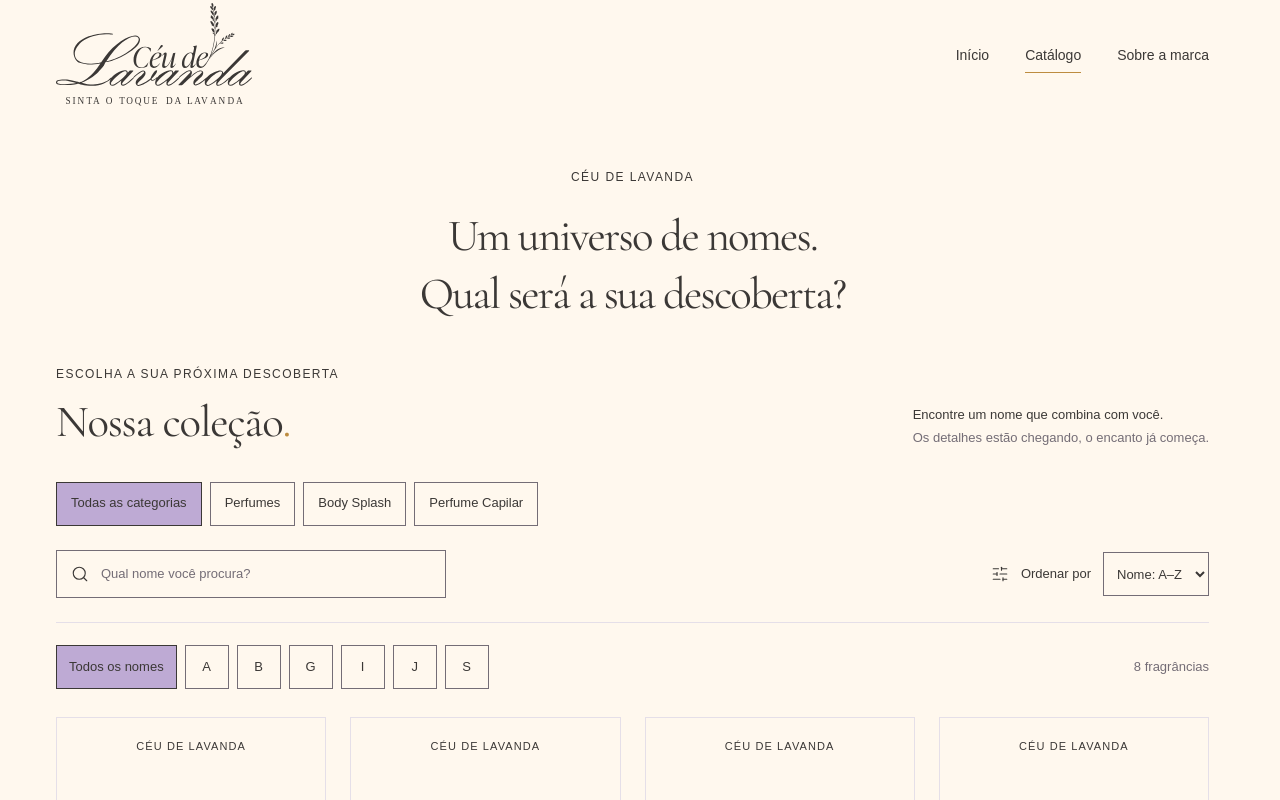
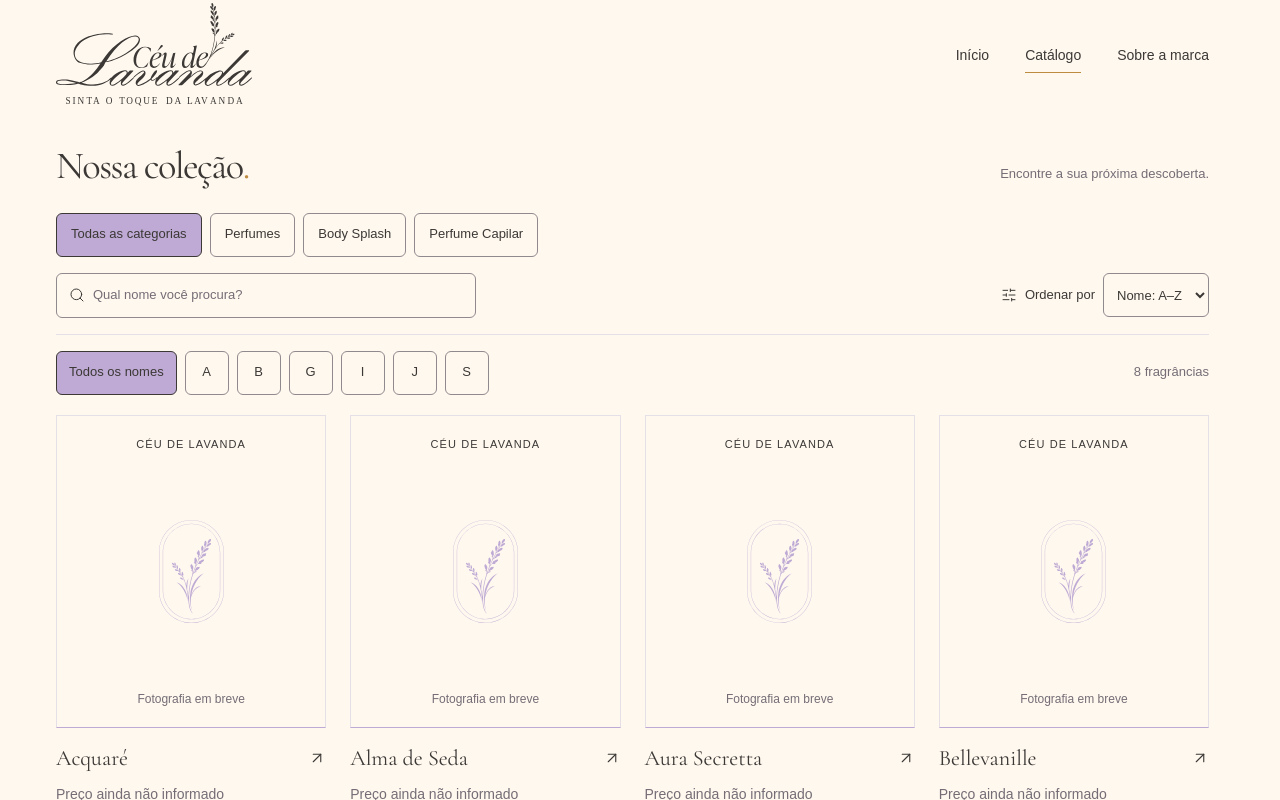
Before and after one commit to PxS00/ceu-de-lavanda-catalog, a Next.js app: page /catalogo in a window 1280 px wide. Shown: the top 800 px of the page. Built offline with nearby package versions, Linux system fonts and the light colour scheme.

Commit message:
feat(catalog): refine presentation and interactions

```diff
--- a/src/app/catalogo/[categoria]/page.tsx
+++ b/src/app/catalogo/[categoria]/page.tsx
@@ -31,10 +31,6 @@
   if (!category) notFound();
   return (
     <main id="conteudo">
-      <div className="catalog-intro wrap">
-        <p className="eyebrow">A COLEÇÃO · CÉU DE LAVANDA</p>
-        <h1 className="category-title">{category.name}</h1>
-      </div>
       <Catalog
         key={category.slug}
         products={products}
--- a/src/app/catalogo/page.tsx
+++ b/src/app/catalogo/page.tsx
@@ -6,14 +6,6 @@
 export default function CatalogPage() {
   return (
     <main id="conteudo">
-      <div className="catalog-intro wrap">
-        <p className="eyebrow">CÉU DE LAVANDA</p>
-        <h1>
-          Um universo de nomes.
-          <br />
-          Qual será a sua descoberta?
-        </h1>
-      </div>
       <Catalog products={products} />
     </main>
   );
--- a/src/app/globals.css
+++ b/src/app/globals.css
@@ -496,14 +496,15 @@
   display: flex;
   flex-wrap: wrap;
   gap: 8px;
-  margin-bottom: 24px;
+  margin-bottom: 16px;
 }
 .category-filters a {
   display: inline-flex;
   align-items: center;
   min-height: 44px;
   padding: 9px 14px;
-  border: 1px solid var(--control-border);
+  border: 1px solid var(--catalog-control-border);
+  border-radius: 6px;
   font-size: var(--text-small);
   transition: background 0.2s;
 }
@@ -512,11 +513,33 @@
   background: var(--selected-background);
   border-color: var(--foreground);
 }
-.category-filters a:hover {
+.category-filters a:hover:not([aria-current]) {
   background: var(--surface-accent);
 }
 .catalog {
-  padding-block: 40px 56px;
+  --catalog-control-border: color-mix(in srgb, var(--control-border) 80%, var(--background));
+  padding-block: 32px 56px;
+}
+.catalog-heading {
+  display: flex;
+  align-items: baseline;
+  justify-content: space-between;
+  gap: 16px 24px;
+  margin-bottom: 24px;
+}
+.catalog-heading h1 {
+  font-size: clamp(2rem, 3vw, 2.75rem);
+  line-height: 1.2;
+  margin: 0;
+}
+.catalog-heading .category-title {
+  font-family: var(--font-decorative);
+  color: var(--text-accent);
+}
+.catalog-heading p {
+  font-size: var(--text-small);
+  color: var(--muted);
+  margin: 0;
 }
 .section-heading {
   display: flex;
@@ -543,17 +566,20 @@
   display: flex;
   align-items: center;
   justify-content: space-between;
-  padding-bottom: 24px;
+  padding-bottom: 16px;
   border-bottom: 1px solid var(--border);
-  gap: 20px;
+  gap: 16px;
 }
 .search-field {
   display: flex;
   align-items: center;
-  gap: 12px;
-  width: 390px;
-  padding: 10px 14px;
-  border: 1px solid var(--control-border);
+  gap: 8px;
+  width: 420px;
+  min-width: 0;
+  min-height: 44px;
+  padding: 8px 12px;
+  border: 1px solid var(--catalog-control-border);
+  border-radius: 6px;
   background: var(--background);
   transition:
     border-color 0.2s,
@@ -566,6 +592,10 @@
 }
 .search-field svg {
   flex-shrink: 0;
+}
+.catalog-toolbar .lucide {
+  width: 16px;
+  height: 16px;
 }
 .search-field input {
   width: 100%;
@@ -585,22 +615,32 @@
 .sort-label {
   display: flex;
   align-items: center;
-  gap: 12px;
+  gap: 8px;
   font-size: var(--text-small);
+  white-space: nowrap;
+}
+.sort-caption {
+  display: inline-flex;
+  align-items: center;
+  gap: 8px;
 }
 .sort-label select {
   background: var(--background);
   min-height: 44px;
   padding: 9px;
-  border: 1px solid var(--control-border);
+  border: 1px solid var(--catalog-control-border);
+  border-radius: 6px;
   font-size: var(--text-small);
+}
+.sort-label select:hover {
+  background: var(--surface-accent);
 }
 .filter-row {
   display: flex;
   align-items: center;
   justify-content: space-between;
-  gap: 18px;
-  margin-block: 22px 28px;
+  gap: 16px;
+  margin-block: 16px 20px;
 }
 .initial-filters {
   display: flex;
@@ -609,7 +649,8 @@
 }
 .initial-filters button {
   background: var(--background);
-  border: 1px solid var(--control-border);
+  border: 1px solid var(--catalog-control-border);
+  border-radius: 6px;
   min-width: 44px;
   min-height: 44px;
   padding: 9px 12px;
@@ -641,10 +682,6 @@
 .product-card {
   display: block;
   min-width: 0;
-  transition: transform 0.35s var(--motion-ease);
-}
-.product-card:hover {
-  transform: translateY(-4px);
 }
 .product-art {
   position: relative;
@@ -664,11 +701,16 @@
 .product-card:hover .product-art {
   border-color: var(--control-border);
 }
-.product-art img {
-  transition: transform 0.6s var(--motion-ease);
+.product-card .has-photo img {
+  transition: transform 280ms var(--motion-ease);
 }
-.product-card:hover .product-art img {
-  transform: scale(1.035);
+@media (hover: hover) and (pointer: fine) {
+  .product-card:hover .has-photo img {
+    transform: scale(1.03);
+  }
+  .product-card:hover .product-card-title > .lucide {
+    transform: translate(2px, -2px);
+  }
 }
 .product-art > img:not([data-nimg="fill"]) {
   width: 65px;
@@ -707,7 +749,7 @@
 .product-card-title > .lucide {
   transition: transform 0.3s var(--motion-ease);
 }
-.product-card:hover .product-card-title > .lucide {
+.product-card:focus-visible .product-card-title > .lucide {
   transform: translate(2px, -2px);
 }
 .product-card > p,
@@ -797,22 +839,6 @@
   gap: 20px;
   padding-block: 20px;
   font-size: var(--text-label);
-}
-.catalog-intro {
-  padding-top: 56px;
-  text-align: center;
-}
-.catalog-intro h1 {
-  font-size: var(--text-heading);
-  line-height: 1.3;
-  margin: 20px 0 0;
-}
-.catalog-intro .category-title {
-  font-family: var(--font-decorative);
-  color: var(--text-accent);
-  font-size: var(--text-display);
-  letter-spacing: 0;
-  line-height: 1.25;
 }
 .empty-state {
   text-align: center;
@@ -967,6 +993,23 @@
 .is-revealed:focus-within {
   animation: none;
 }
+@keyframes card-reveal {
+  from {
+    opacity: 0;
+    transform: translateY(8px);
+  }
+  to {
+    opacity: 1;
+    transform: translateY(0);
+  }
+}
+.product-card.is-revealed {
+  animation-name: card-reveal;
+  animation-duration: 280ms;
+}
+.product-card.is-revealed:focus-within {
+  animation: none;
+}
 .hero-art.is-revealed {
   --reveal-delay: 100ms;
 }
@@ -1110,16 +1153,20 @@
     margin-top: 24px;
   }
   .catalog {
-    padding-block: 28px 40px;
+    padding-block: 24px 40px;
   }
-  .catalog-intro {
-    padding-top: 28px;
+  .catalog-heading {
+    display: block;
+    margin-bottom: 20px;
+  }
+  .catalog-heading p {
+    margin-top: 8px;
   }
   .category-filters {
     display: grid;
     grid-template-columns: repeat(2, minmax(0, 1fr));
     gap: 8px;
-    margin-bottom: 20px;
+    margin-bottom: 16px;
   }
   .category-filters a {
     justify-content: center;
@@ -1136,7 +1183,7 @@
     grid-column: 1 / -1;
   }
   .initial-filters button {
-    padding-inline: 6px;
+    padding-inline: 10px;
   }
   .section-heading {
     display: block;
@@ -1254,7 +1301,8 @@
   .product-card:hover .product-art img,
   .button:hover .lucide,
   .text-link:hover .lucide,
-  .product-card:hover .product-card-title > .lucide {
+  .product-card:hover .product-card-title > .lucide,
+  .product-card:focus-visible .product-card-title > .lucide {
     transform: none;
   }
   *,
--- a/src/components/catalog.tsx
+++ b/src/components/catalog.tsx
@@ -1,6 +1,6 @@
 "use client";
 
-import { useState } from "react";
+import { useEffect, useState } from "react";
 import {
   ArrowLeft,
   ArrowRight,
@@ -45,6 +45,20 @@
   const grid = useReveal(
     JSON.stringify(pageItems.map((product) => product.id)),
   );
+  useEffect(() => {
+    const motion = window.matchMedia("(prefers-reduced-motion: reduce)");
+    if (motion.matches || !grid.current?.animate) return;
+    const animation = grid.current.animate([{ opacity: 0.75 }, { opacity: 1 }], {
+      duration: 180,
+      easing: "cubic-bezier(0.22, 1, 0.36, 1)",
+    });
+    const stop = () => { if (motion.matches) animation.cancel(); };
+    motion.addEventListener("change", stop);
+    return () => {
+      animation.cancel();
+      motion.removeEventListener("change", stop);
+    };
+  }, [query, initial, sort, page, category, grid]);
   function reset() {
     setQuery("");
     setInitial("");
@@ -58,21 +72,14 @@
       id="colecao"
       aria-labelledby="collection-title"
     >
-      <Reveal className="section-heading">
-        <div>
-          <p className="eyebrow">ESCOLHA A SUA PRÓXIMA DESCOBERTA</p>
-          <h2 id="collection-title">
-            Nossa coleção
+      <Reveal className="catalog-heading">
+        <h1 id="collection-title" className={category ? "category-title" : undefined}>
+          {categoryName ?? "Nossa coleção"}
           <span className="title-dot" aria-hidden="true">
             .
           </span>
-          </h2>
-        </div>
-        <p>
-          Encontre um nome que combina com você.
-          <br />
-          <span>Os detalhes estão chegando, o encanto já começa.</span>
-        </p>
+        </h1>
+        <p>Encontre a sua próxima descoberta.</p>
       </Reveal>
       <nav className="category-filters" aria-label="Categorias comerciais">
         <Link href="/catalogo/" aria-current={!category ? "page" : undefined}>
@@ -103,7 +110,7 @@
           />
         </label>
         <label className="sort-label">
-          <SlidersHorizontal aria-hidden="true" /> Ordenar por{" "}
+          <span className="sort-caption"><SlidersHorizontal aria-hidden="true" /> Ordenar por</span>
           <select
             value={sort}
             onChange={(e) => {
@@ -152,8 +159,9 @@
             : `${filtered.length} ${filtered.length === 1 ? "fragrância" : "fragrâncias"}`}
         </p>
       </div>
+      <div className="catalog-results" ref={grid}>
         {filtered.length ? (
-        <div className="product-grid" ref={grid}>
+          <div className="product-grid">
             {pageItems.map((product, index) => (
               <ProductCard product={product} index={index} key={product.id} />
             ))}
@@ -182,6 +190,7 @@
             )}
           </div>
         )}
+      </div>
       {pageCount > 1 && (
         <nav className="pagination" aria-label="Páginas do catálogo">
           <button disabled={page === 1} onClick={() => setPage(page - 1)}>
--- a/src/components/product-card.tsx
+++ b/src/components/product-card.tsx
@@ -17,7 +17,7 @@
       data-reveal
       style={
         {
-          "--reveal-delay": `${(index % 4) * 60}ms`,
+          "--reveal-delay": `${(index % 4) * 45}ms`,
         } as CSSProperties
       }
       href={`/produtos/${product.slug}/`}
--- a/src/components/reveal.tsx
+++ b/src/components/reveal.tsx
@@ -12,9 +12,8 @@
       window.matchMedia("(prefers-reduced-motion: reduce)").matches
     )
       return;
-    const elements = root.matches("[data-reveal]")
-      ? [root]
-      : [...root.querySelectorAll<HTMLElement>("[data-reveal]")];
+    const elements = [...root.querySelectorAll<HTMLElement>("[data-reveal]")];
+    if (!elements.length && root.matches("[data-reveal]")) elements.push(root);
     const observer = new IntersectionObserver(
       (entries) => {
         for (const entry of entries) {
@@ -27,8 +26,7 @@
       { threshold: 0.08 },
     );
     for (const element of elements) {
-      element.classList.remove("is-revealed");
-      observer.observe(element);
+      if (!element.classList.contains("is-revealed")) observer.observe(element);
     }
     return () => observer.disconnect();
   }, [contentKey]);
```
Lines whose indentation alone changed are shown as unchanged.
